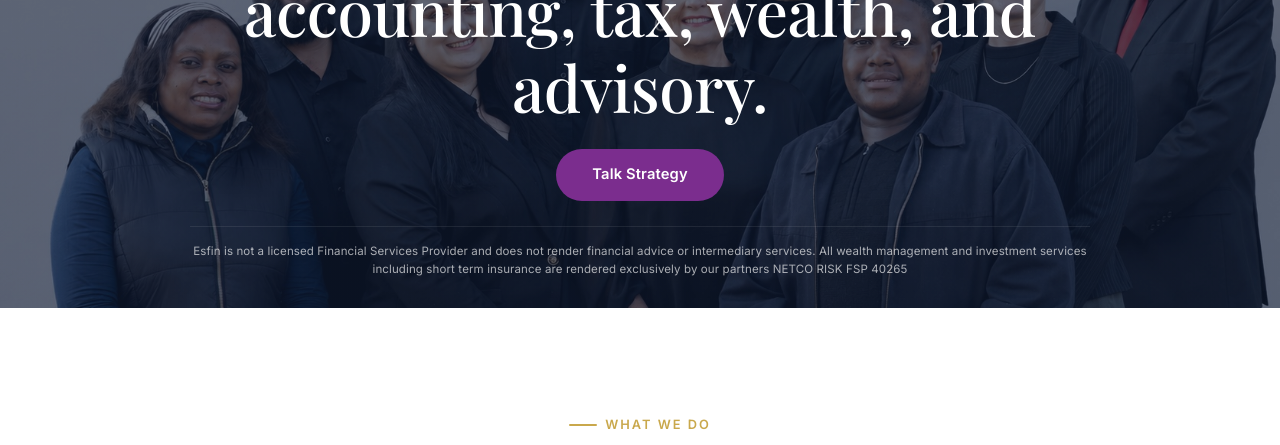
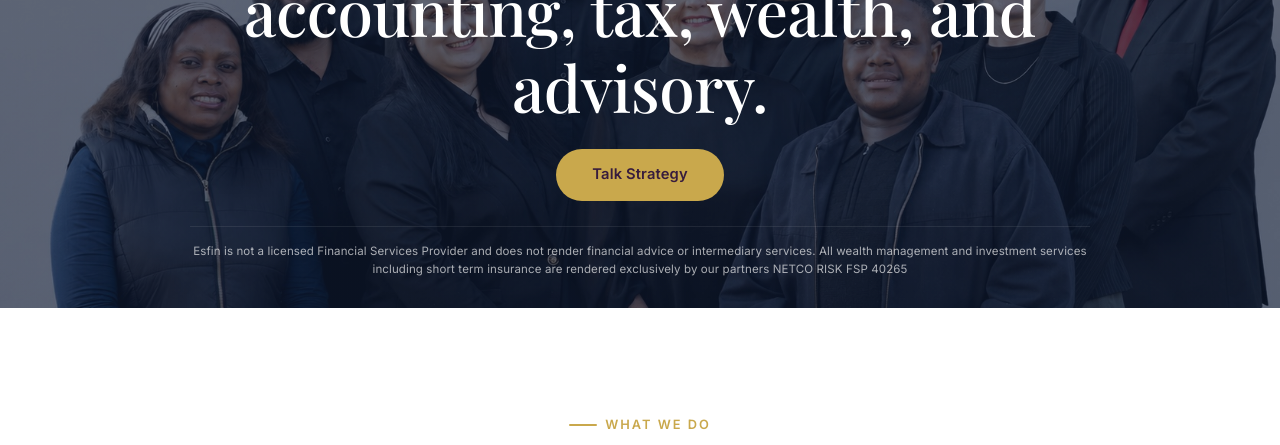
Before and after one commit to RuanRaaths98/esfin-wealth, a plain HTML site: page index.html in a window 1280 px wide. Shown: the part 355-800 px from the top of the page. Drawn offline with nearby package versions, Linux system fonts and the light colour scheme.

Commit message:
Update styles.css

```diff
--- a/styles.css
+++ b/styles.css
@@ -490,8 +490,8 @@ button {
   align-items: center;
   justify-content: center;
   padding: 14px 36px;
-  background: #7B2D8E;
-  color: #FFFFFF;
+  background: var(--color-accent);
+  color: var(--color-primary-dark);
   font-size: 0.92rem;
   font-weight: 600;
   border-radius: 100px;
@@ -500,8 +500,8 @@ button {
 }
 
 .btn-hero:hover {
-  background: #9B4DB0;
-  box-shadow: 0 8px 30px rgba(123, 45, 142, 0.35);
+  background: var(--color-accent-light);
+  box-shadow: 0 8px 30px rgba(201, 168, 76, 0.35);
   transform: translateY(-2px) scale(1.02);
 }
 
```
